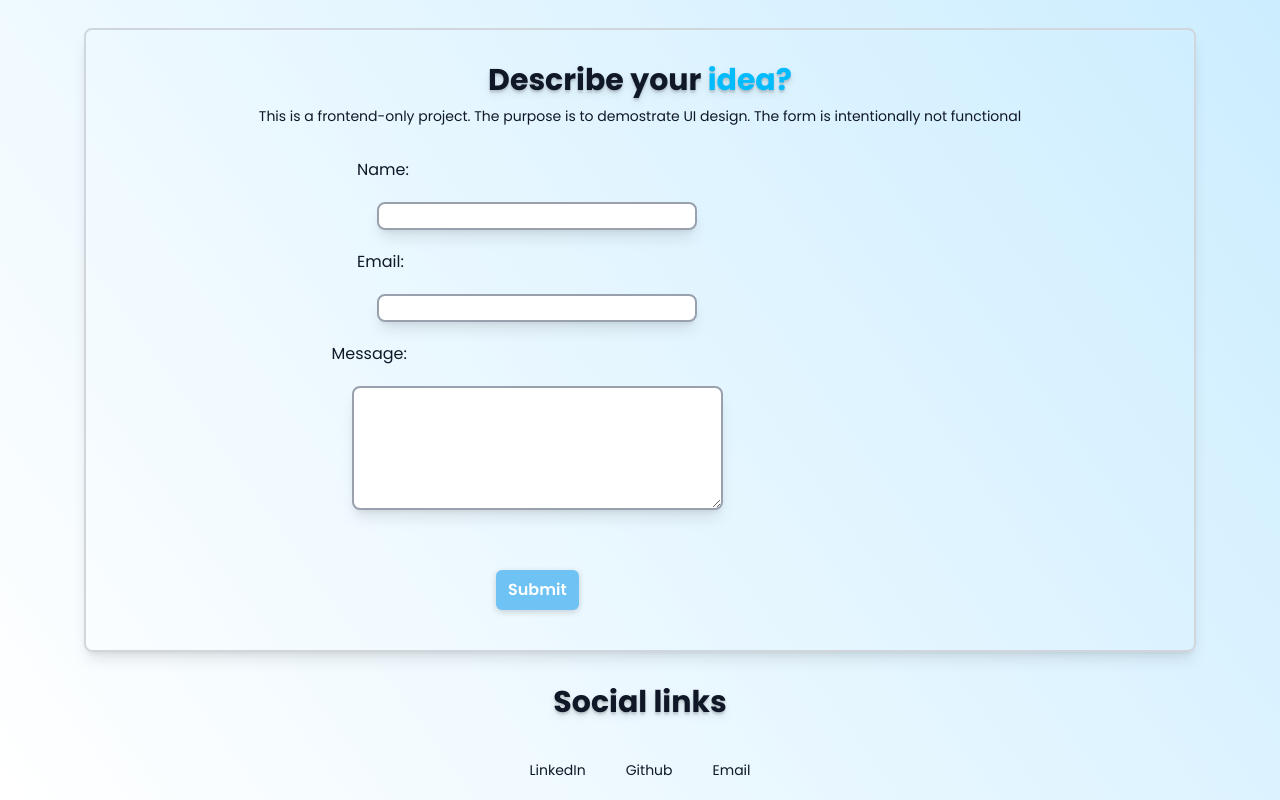
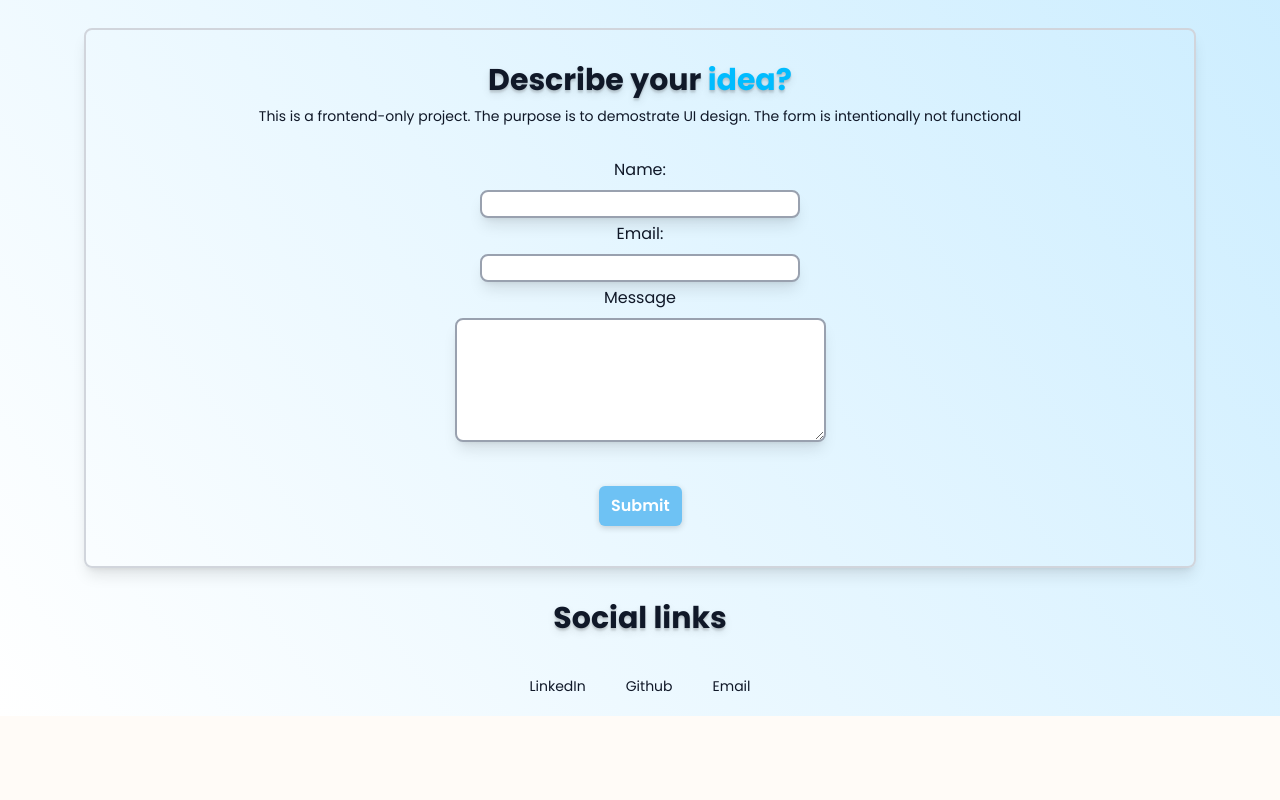
Before and after one commit to vaishnavisingh09bhadoriya-ctrl/Portfolio_project, a React (Vite) app: page / in a window 1280 px wide. Shown: the part 968-1768 px from the top of the page. After the commit the page ends 1684 px from the top, so only its background shows below. Built offline with nearby package versions, Linux system fonts and the light colour scheme.

Commit message:
modified

```diff
--- a/src/App.jsx
+++ b/src/App.jsx
@@ -81,14 +81,14 @@ function scrollToSection() {
             <div className='text-center m-8'><h2  className=' font-bold text-3xl text-shadow-lg'>Describe your <span className='text-sky-400'>idea?</span> </h2>
             <p className='mt-2 text-sm'>This is a frontend-only project. The purpose is to demostrate UI design. The form is intentionally not functional</p></div>
             <div >
-            <form className='flex flex-col items-center justify-center flex-wrap content-center w-full sm:w-3/4 md:w-1/2 lg:1/3'>
-              <div><label for="name" >Name:</label>
-            <input id="name" type='text' className='border-2 border-gray-400 m-5 rounded-lg bg-white shadow-lg'></input></div>
-             <div><label for="mail" >Email:</label>
-            <input id="mail" type='email' className='border-2 border-gray-400 m-5 rounded-lg bg-white shadow-lg'></input></div>
-            <div>
-              <label for="msg">Message:</label>
-              <textarea id="msg" className='flex items-center justify-center p-9 bg-white m-5 border-2 border-gray-400 shadow-lg rounded-lg'></textarea>
+            <form className='flex flex-col items-center justify-center flex-wrap content-center w-full '>
+              <div className='flex flex-col md:flex-col items-center justify-center w-full'><div className='text-center mb-1'><label for="name" >Name:</label></div>
+            <input id="name" type='text' className='border-2 border-gray-400 m-1  rounded-lg bg-white shadow-lg'></input></div>
+             <div className='flex flex-col md:flex-col items-center justify-center w-full'><div className='text-center mb-1'><label for="mail" >Email:</label></div>
+            <input id="mail" type='email' className='border-2 border-gray-400 m-1 rounded-lg bg-white shadow-lg'></input></div>
+            <div className='flex flex-col md:flex-col items-center justify-center w-full'>
+              <div className='text-center mb-1'><label for="msg">Message</label></div>
+              <textarea id="msg" className=' p-9 bg-white m-1 border-2 border-gray-400 shadow-lg rounded-lg'></textarea>
             </div>
             <div className='text-center m-10 '><button className='text-center btn-simple shadow-lg border-gray-400 '>Submit</button></div>
 
```
